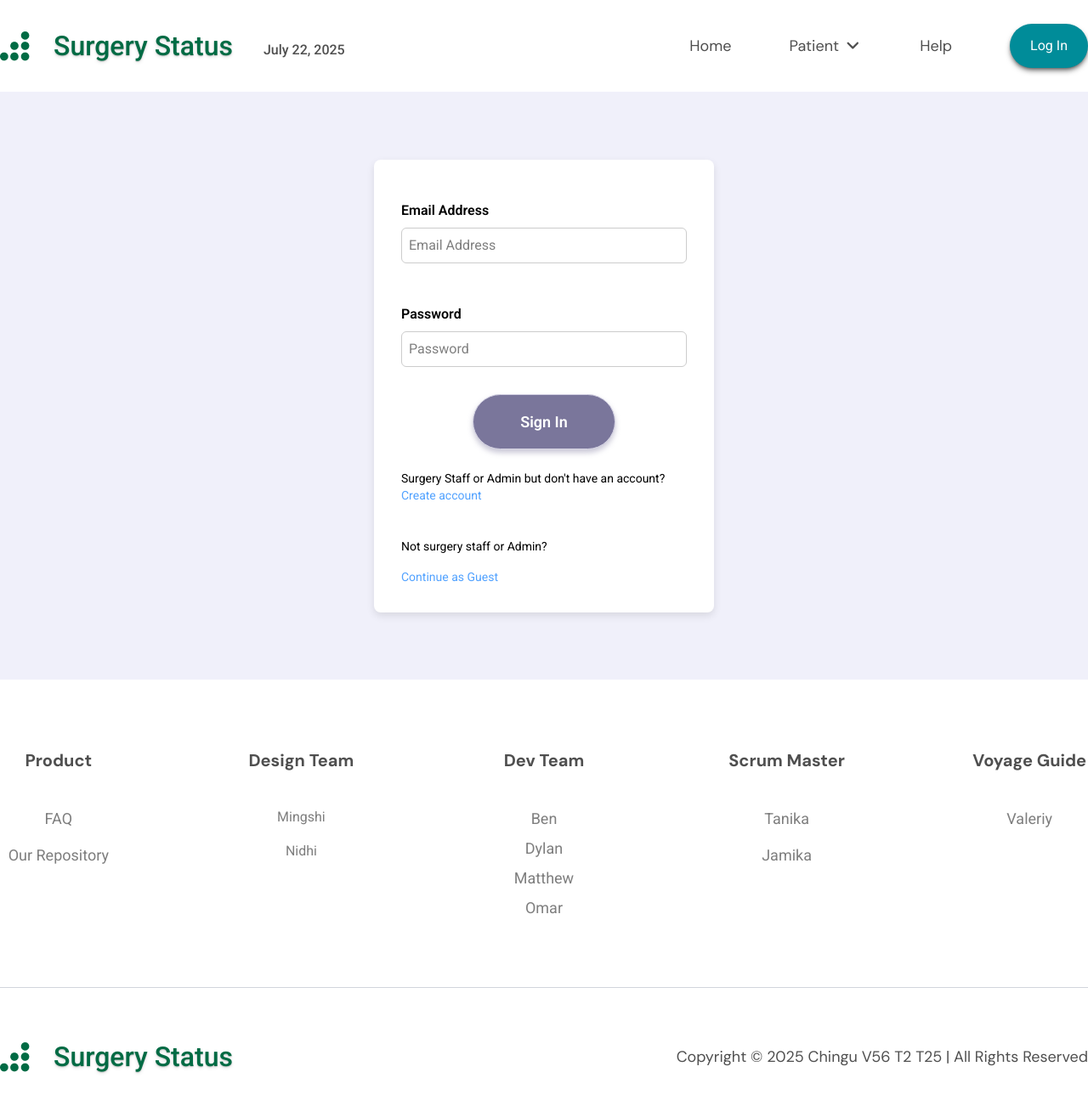
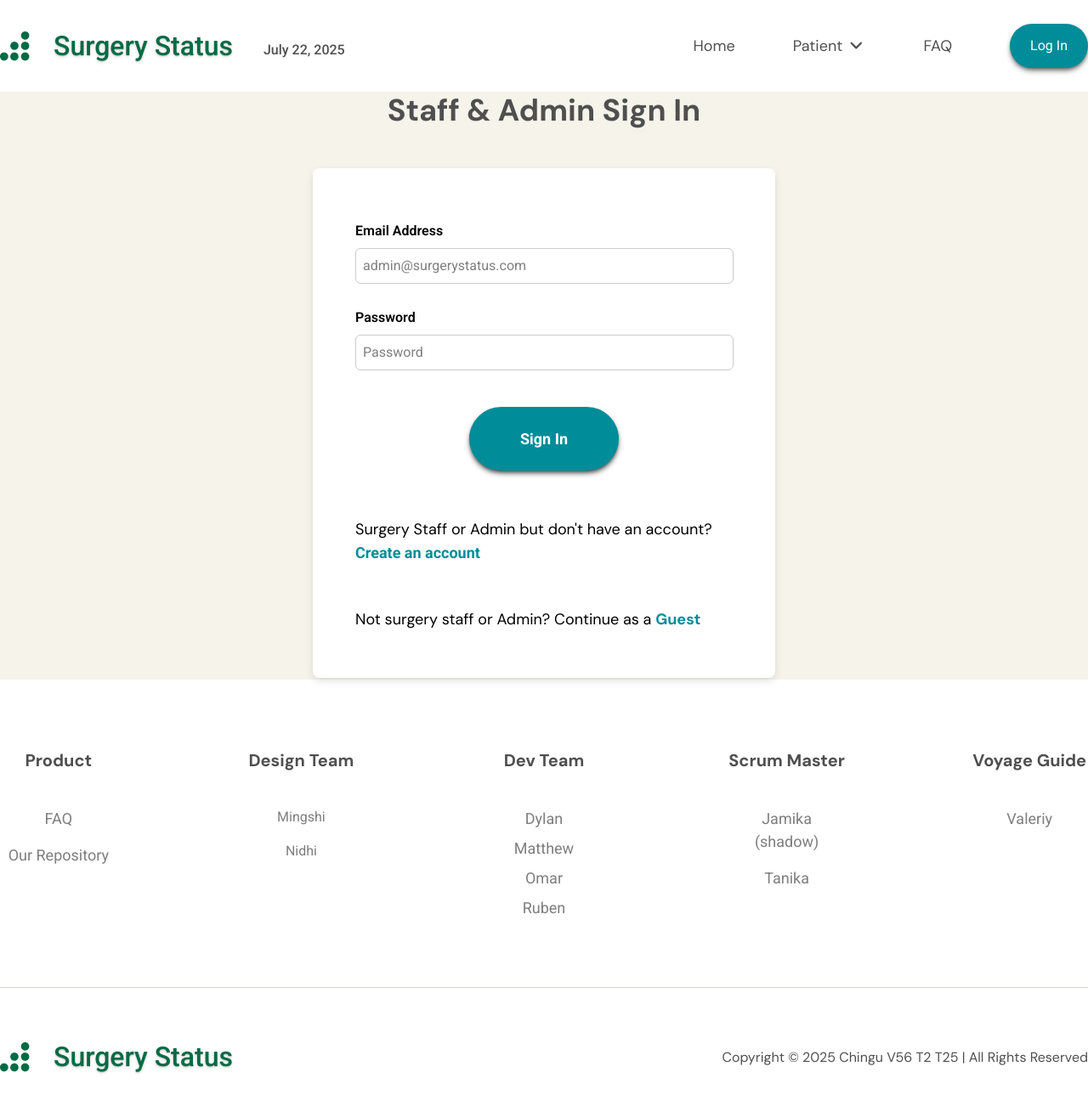
Before and after one commit to chingu-voyages/V56-tier2-team-25, a React (Vite) app: page /login in a window 1280 px wide. Shown: the top 1302 px of the page at 85% size. Built offline with nearby package versions, Linux system fonts and the light colour scheme.

Commit message:
update homepage, header, footer, log in styling

```diff
--- a/src/App.jsx
+++ b/src/App.jsx
@@ -31,7 +31,7 @@ function Home() {
               <div>
                 <button
                   type="submit"
-                  className="bg-[#008C99] text-white text-[1.125rem] font-bold rounded-[40px] px-13 py-6 cursor-pointer shadow-md/60"
+                  className="bg-[#008C99] text-white text-[1.125rem] font-bold rounded-[40px] px-13 py-6 cursor-pointer shadow-md/60 hover:bg-[#A8D5BA]"
                 >
                   Get Started <FontAwesomeIcon icon={faArrowRight} />
                 </button>
--- a/src/components/Footer.jsx
+++ b/src/components/Footer.jsx
@@ -25,30 +25,48 @@ const Footer = () => {
                     <div>
                         <h3 className="font-bold dm-sans text-[1.25rem] text-[#4F4F4F] mb-10">Design Team</h3>
                         <ul className="space-y-4 text-[#7E7E7E] text-[1.125rem]space-y-[2px]">
-                            <li>Mingshi</li>
-                            <li>Nidhi</li>
+                            <li className='hover:text-[#4F4F4F]'>
+                                <a href="https://www.linkedin.com/in/mingshi-hui/">Mingshi</a>
+                            </li>
+                            <li className='hover:text-[#4F4F4F]'>
+                                <a href="https://linkedin.com/in/nidhi-gupta-46423b24">Nidhi</a>
+                            </li>
                         </ul>
                     </div>
                     <div>
                         <h3 className="font-bold dm-sans text-[1.25rem] text-[#4F4F4F] mb-10">Dev Team</h3>
                         <ul className="space-y-2 text-[#7E7E7E] text-[1.125rem]">
-                            <li><a href="https://www.linkedin.com/in/rubenaguilar-/">Ben</a></li>
-                            <li>Dylan</li>
-                            <li>Matthew</li>
-                            <li>Omar</li>
+                            <li className='hover:text-[#4F4F4F]'>
+                                <a href="https://www.linkedin.com/in/dylanzimmereads/">Dylan</a>
+                            </li>
+                            <li className='hover:text-[#4F4F4F]'>
+                                <a href="https://linkedin.com/in/matthew-neie">Matthew</a>
+                            </li>
+                            <li className='hover:text-[#4F4F4F]'>
+                                <a href="https://github.com/oramos-correa">Omar</a>
+                            </li>
+                            <li className='hover:text-[#4F4F4F]'>
+                                <a href="https://www.linkedin.com/in/rubenaguilar-/">Ruben</a>
+                            </li>
                         </ul>
                     </div>
                     <div>
                         <h3 className="font-bold dm-sans text-[1.25rem] text-[#4F4F4F] mb-10">Scrum Master</h3>
                         <ul className="space-y-4 text-[#7E7E7E] text-[1.125rem]">
-                            <li>Tanika</li>
-                            <li>Jamika</li>
+                            <li className='hover:text-[#4F4F4F]'>
+                                <a href="https://linkedin.com/in/jamika-arnwine/">Jamika (shadow)</a>
+                            </li>
+                            <li className='hover:text-[#4F4F4F]'>
+                                <a href="https://www.linkedin.com/in/tanika-watson">Tanika</a>
+                            </li>
                         </ul>
                     </div>
                     <div>
                         <h3 className="font-bold dm-sans text-[1.25rem] text-[#4F4F4F] mb-10">Voyage Guide</h3>
                         <ul className="space-y-4 text-[#7E7E7E] text-[1.125rem]">
-                            <li>Valeriy </li>
+                            <li className='hover:text-[#4F4F4F]'>
+                                <a href="https://www.linkedin.com/in/valeriylysenko">Valeriy</a>
+                            </li>
                         </ul>
                     </div>
                 </div>
@@ -60,7 +78,7 @@ const Footer = () => {
                         <img src={logo} alt="logo" className="" />
                         <span className="text-[2rem] font-medium text-shadow-md text-[#006B44]">Surgery Status</span>
                     </div>
-                    <p className="dm-sans text-[1.125rem] text-[#4F4F4F]">Copyright © 2025 Chingu V56 T2 T25 | All Rights Reserved</p>
+                    <p className="dm-sans text-[16px] text-[#4F4F4F]">Copyright © 2025 Chingu V56 T2 T25 | All Rights Reserved</p>
                 </div>
             </div>
         </footer>
--- a/src/components/Landingpages/Login.jsx
+++ b/src/components/Landingpages/Login.jsx
@@ -59,50 +59,49 @@ function Login() {
         <>
             <div className="ss-wrapper">
                 <Header />
-                <div className="ss-purple-page">
+                <div className="ss-page">
                     {message && (
                         <div className={messageType === 'success' ? 'success-message' : 'error-message'} style={{ position: 'relative' }}>
                             <button className="message-close-btn" onClick={() => setMessage('')} aria-label="Close message">&times;</button>
                             {message}
                         </div>
                     )}
-
+                    <h2 className="dm-sans text-[#4F4F4F] text-4xl font-bold mb-12">Staff & Admin Sign In</h2>
                     <div className="ss-container">
                         <div className="input-wrapper">
                             <label className="input-label" htmlFor="emailaddress">Email Address</label>
-                            <input id="emailaddress" type="text" className="input-bar" placeholder = "Email Address"  value={emailaddress} onChange={(e) => setemailaddress(e.target.value)} />
+                            <input id="emailaddress" type="text" className="input-bar" placeholder = "admin@surgerystatus.com"  value={emailaddress} onChange={(e) => setemailaddress(e.target.value)} />
                         </div>
                         <div className="input-wrapper">
                             <label className="input-label" htmlFor="password">Password</label>
                             <input id="password" type="text" className="input-bar" placeholder = "Password"   value={password} onChange={(e) => setPassword(e.target.value)}/>
                         </div>
                         {existingAccount === 'Yes' ? (
-                            <div>
-                                <div className="btn-dark mb-6 block" onClick={infoSubmitted}>Sign In</div>
-                                <p className="text-sm text-left mt-6">
+                            <div className="flex flex-col mt-5">
+                                <div className="self-center bg-[#008C99] text-white text-[1.125rem] font-bold rounded-[40px] mb-14 px-15 py-6 cursor-pointer shadow-md/60 hover:bg-[#A8D5BA]" onClick={infoSubmitted}>Sign In</div>
+                                <p className="text-left dm-sans text-[1.125rem]">
                                     Surgery Staff or Admin but don't have an account?
                                 </p>
-                                <p className="text-sm text-left text-blue-400" onClick={() => toggleExisting('No')}>
-                                    Create account
+                                <p className="text-[1.125rem] text-left text-[#008C99] font-bold cursor-pointer hover:text-[#A8D5BA]" onClick={() => toggleExisting('No')}>
+                                    Create an account
                                 </p>
                             </div>
                         ) : (
                             <div>
                                 <div className="btn-dark mb-6 block" onClick={infoSubmitted}>Create Account</div>
                                 <p className="text-sm text-left mt-6">
-                                    Surgery or Staff Admin with existing account?
+                                    Surgery or staff Admin with existing account?
                                 </p>
                                 <p className="text-sm text-left text-blue-400" onClick={() => toggleExisting('Yes')}>
                                     Sign in
                                 </p>
                             </div>
                         )}
-                        <p className="text-sm text-left mt-6">
-                            Not surgery staff or Admin?
+                        <p className="text-left dm-sans text-[1.125rem] mt-9">
+                            Not surgery staff or Admin? Continue as a <span className="text-[1.125rem] text-left text-[#008C99] font-bold cursor-pointer hover:text-[#A8D5BA]">Guest
+                            </span>
                         </p>
-                        <p className="text-sm text-left text-blue-400">
-                            Continue as Guest
-                        </p>
+
                     </div>
 
                 </div>
--- a/src/components/Navbar.jsx
+++ b/src/components/Navbar.jsx
@@ -11,29 +11,32 @@ const Navbar = () => {
     const linksArr = [
         { name: 'Home' },
         { name: 'Patient', dropdown: ['Patient Information', 'Patient Status Update', 'Patient Status'] },
-        { name: 'Help' },
+        { name: 'FAQ' },
         { name: 'Log In', path: '/login' }
     ]
-
-    const handleDropdown = () => {
-        setIsOpen(!isOpen)
-    }
 
     const links = linksArr.map((link, index) => {
 
         const isLastLink = index === linksArr.length - 1;
 
         const linkStyle = isLastLink
-        ? 'text-white bg-[#008C99] rounded-[30px] px-[24px] py-[14px] shadow-md/50 cursor-pointer hover:bg-[#56428a]'
-        : 'text-[#4F4F4F] dm-sans text-[1.125rem] hover:text-[#4F4F4F] cursor-pointer'
+        ? 'text-white bg-[#008C99] rounded-[30px] px-[24px] py-[14px] shadow-md/50 cursor-pointer hover:bg-[#A8D5BA]'
+        : 'text-[#4F4F4F] dm-sans text-[1.125rem] hover:text-[#333] cursor-pointer'
 
         if (link.dropdown) {
             return (
-                <div key={index} className="relative group" onClick={handleDropdown}>
+                <div
+                    key={index}
+                    className="relative group"
+                    onMouseEnter={() => setIsOpen(true)}
+                    onMouseLeave={() => setIsOpen(false)}
+                >
                     <div className={linkStyle}>
-                        {link.name} {isOpen ? <FontAwesomeIcon icon={faAngleUp} /> : <FontAwesomeIcon icon={faAngleDown} />}
+                        {link.name}  {isOpen ? <FontAwesomeIcon icon={faAngleUp}/> : <FontAwesomeIcon icon={faAngleDown}/> }
                     </div>
-                    <div className={`absolute ${isOpen ? 'flex' : 'hidden'} w-[220px] flex-col bg-white rounded shadow-lg mt-5 px-5 pb-5 z-10 border border-[#D4D2E3]`}>
+                    <div className="absolute w-full h-5 top-full left-0 bg-transparent"></div>
+                    {isOpen && (
+                        <div className={`absolute w-[220px] flex-col bg-white rounded shadow-lg mt-5 px-5 pb-5 z-10 border border-[#D4D2E3]`}>
                         {link.dropdown.map((item, subIndex) => {
 
                             const isLastSublink = subIndex === link.dropdown.length - 1;
@@ -42,7 +45,11 @@ const Navbar = () => {
 
                             return (
                                 //If statement only included because not all links have paths. Take out when they're all there
-                                <div key={subIndex} className={subLinkStyle} onClick={() => {if (link.path) navigate(link.path);}}>
+                                <div
+                                    key={subIndex}
+                                    className={subLinkStyle}
+                                    onClick={() => setIsOpen(false)}
+                                >
                                     <span className='text-[#79747E] hover:text-[#4F4F4F] dm-sans hover:font-semibold cursor-pointer'>
                                         {item}
                                     </span>
@@ -50,6 +57,9 @@ const Navbar = () => {
                             )})
                         }
                     </div>
+                    )}
+
+
                 </div>
             )
         }
--- a/src/index.css
+++ b/src/index.css
@@ -6,7 +6,7 @@ body, html {
     font-family: 'Roboto', sans-serif;
 }
 
-/* nav links */
+/* DM Sans font */
 .dm-sans {
     font-family: 'DM Sans', sans-serif;
 }
@@ -63,24 +63,24 @@ body, html {
   flex-direction: column;
 }
 
-.ss-purple-page {
+.ss-page {
   flex: 1;
   display: flex;
   flex-direction: column;
   align-items: center;
   text-align: center;
   justify-content: center;
-  background-color: #f0f0fa;
+  background-color: #F5F3EA;
   width: 100%;
 }
 
 .ss-container {
   background-color: white;
-  padding: 2rem;
+  padding: 3.4375rem 3.125rem;
   border-radius: 0.5rem;
   box-shadow: 0 4px 10px rgba(0, 0, 0, 0.1);
   width: 100%;
-  max-width: 400px;
+  max-width: 544px;
   display: flex;
   flex-direction: column;
   gap: 1rem;
@@ -92,7 +92,7 @@ body, html {
   align-items: flex-start; /* aligns content to the left */
   width: 100%;
   max-width: 400px;
-  margin: 1rem 0;
+  margin: .4rem 0;
 }
 
 .input-label {
@@ -103,11 +103,12 @@ body, html {
 }
 
 .input-bar {
-  width: 100%;
+  width: 445px;
   padding: 0.5rem;
   border: 1px solid #ccc;
   border-radius: 0.375rem;
   font-size: 1rem;
+  font-family: 'Roboto', sans-serif;
 }
 
 .success-message {
```
